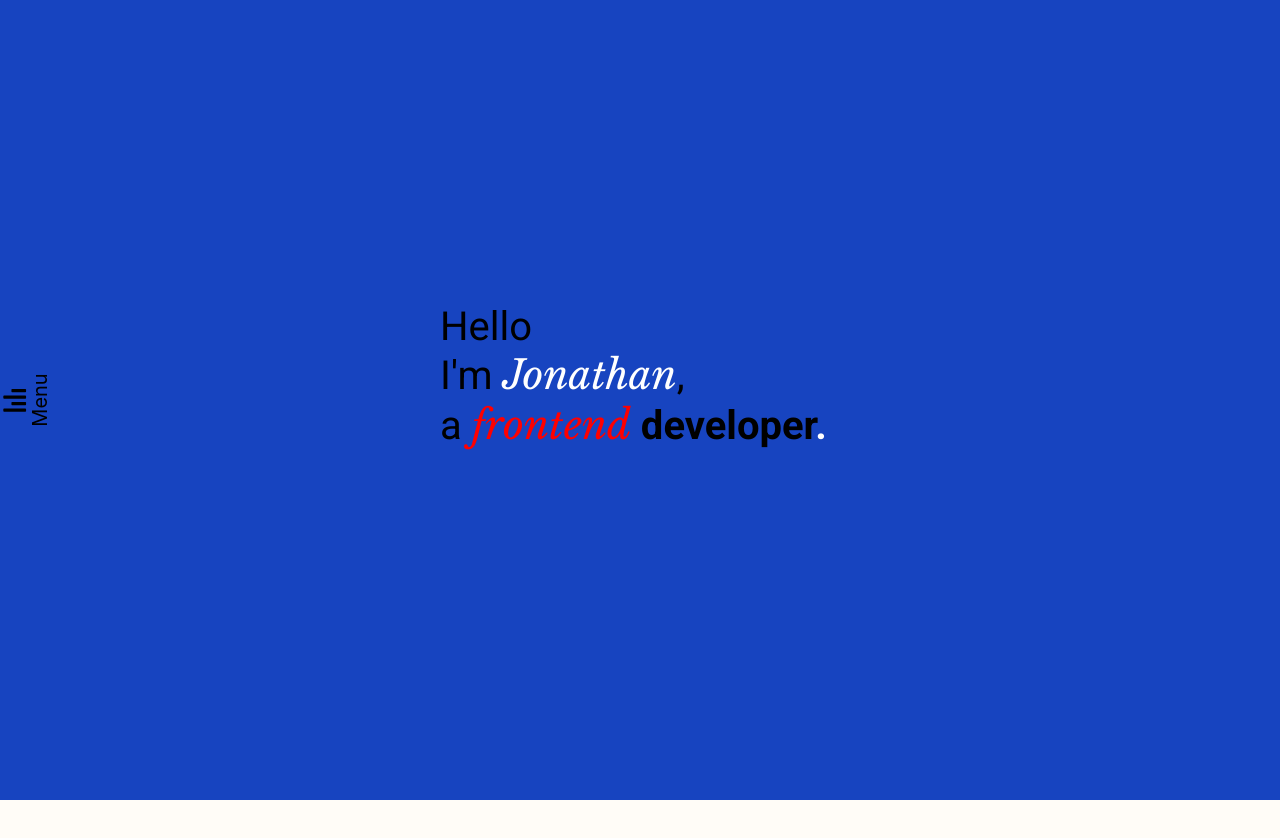
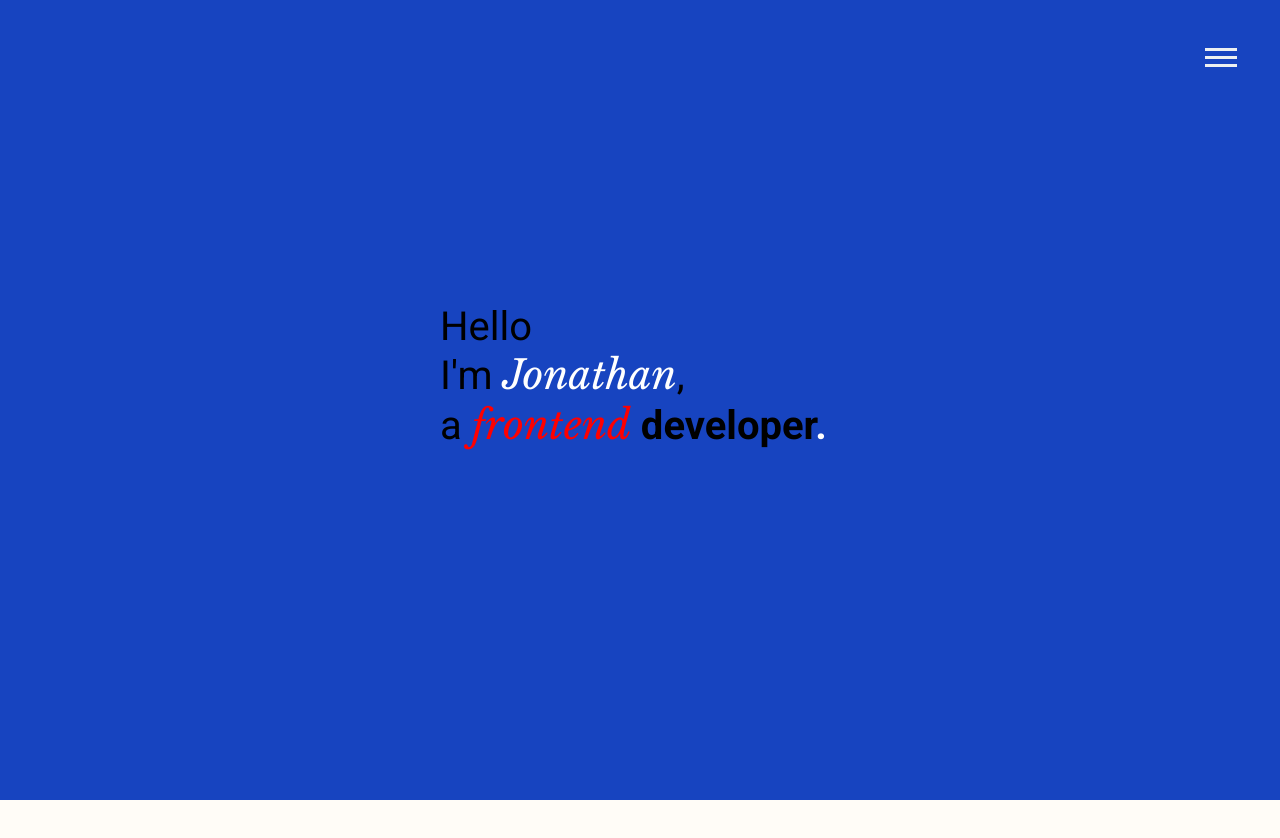
Before and after one commit to Jonathandah/portfolio, a React (Create React App) app: page / in a window 1280 px wide. Shown: the top 838 px of the page. Built offline with nearby package versions, Linux system fonts and the light colour scheme.

Commit message:
added menue

```diff
--- a/src/App.jsx
+++ b/src/App.jsx
@@ -6,29 +6,86 @@ import { library } from "@fortawesome/fontawesome-svg-core";
 import { fab } from "@fortawesome/free-brands-svg-icons";
 import { faAlignRight } from "@fortawesome/free-solid-svg-icons";
 import { FontAwesomeIcon } from "@fortawesome/react-fontawesome";
+import { Mail, GitHub, Linkedin } from "react-feather";
 
 library.add(fab);
 
 function App() {
   const [sidebar, updateSidebar] = useState(false);
 
-    function openSidebar(e) {
-      console.log(document.querySelector(".App__sidebar").classList);
-      if (!sidebar) {
-        document.querySelector(".App__sidebar").style.width = "40vw"
-        document.querySelector(".sidebar__content").style.width ="40vw"
-        updateSidebar(true);
-      } else {
-        document.querySelector(".App__sidebar").style.width = "60px"
-        document.querySelector(".sidebar__content").style.width ="0vw"
-        updateSidebar(false);
-      }
+  function openMenu(e) {
+    if (!sidebar) {
+      console.log("open");
+      document.querySelector(".App").style.overflow = "hidden"
+      document.querySelector(".hamburger").classList.add("is-active");
+      document.querySelector(".App__header").classList.add("is-open");
+      updateSidebar(true);
+    } else {
+      console.log("close");
+      document.querySelector(".App").style.overflow = "auto"
+      document.querySelector(".hamburger").classList.remove("is-active");
+      document.querySelector(".App__header").classList.remove("is-open");
+      updateSidebar(false);
     }
+  }
   return (
     <Router>
       <div className="App">
-        <header className="App__header"></header>
-        <aside className="App__sidebar">
+        <header className="App__header">
+          <section className="header__section">
+            <div class="hamburger" id="hamburger-1" onClick={() => openMenu()}>
+              <span class="line"></span>
+              <span class="line"></span>
+              <span class="line"></span>
+            </div>
+          </section>
+          {sidebar && (
+            <>
+              <ul className="header__menu">
+                <li>
+                  <a>Intro</a>
+                </li>
+                <li>
+                  <a>My Skillset</a>
+                </li>
+                <li>
+                  <a>Work</a>
+                </li>
+                <li>
+                  <a>Contact</a>
+                </li>
+              </ul>
+              <section className="header__social">
+                <ul className="social__list">
+                  <li className="list__item">
+                    <a href="mailto: jonathan.dahnberg1@gmail.com">
+                      <Mail className="item__icon" />
+                    </a>
+                  </li>
+                  <li className="list__item">
+                    <a
+                      href="https://www.linkedin.com/in/jonathan-meeprong-dahnberg-5289ba174/"
+                      target="_blank"
+                      rel="noopener noreferrer"
+                    >
+                      <Linkedin className="item__icon" />
+                    </a>
+                  </li>
+                  <li className="list__item">
+                    <a
+                      href="https://github.com/Jonathandah"
+                      target="_blank"
+                      rel="noopener noreferrer"
+                    >
+                      <GitHub className="item__icon" />
+                    </a>
+                  </li>
+                </ul>
+              </section>
+            </>
+          )}
+        </header>
+        {/* <aside className="App__sidebar">
         {sidebar && <div className="sidebar__shading" />}
         <div className="sidebar__content"> </div>
 
@@ -37,10 +94,9 @@ function App() {
             <FontAwesomeIcon className="box__icon" icon={faAlignRight} />
             <p className="box__text">Menu</p>
           </div>
-        </aside>
+        </aside> */}
 
         <main className="App__main">
-
           <Route exact path="/" component={Home} />
         </main>
         <footer className="App__footer"></footer>
--- a/src/App.sass
+++ b/src/App.sass
@@ -8,63 +8,177 @@
     flex-direction: column
     justify-content: center
     align-items: center
-  .App__header
-    position: fixed
-    width: 100%
-    height: 60px
-    z-index: 20
-    top: 0
-  .App__sidebar
-    position: fixed
-    width: 60px
-    height: 100%
-    left: 0
-    display: flex
-    justify-content: flex-start
-    align-items: center
-    z-index: 20
-    -webkit-transition: all 0.3s ease-in-out
-    -moz-transition: all 0.3s ease-in-out
-    -o-transition: all 0.3s ease-in-out
-    transition: all 0.3s ease-in-out
-    .sidebar__shading
-      position: absolute
-      width: 100vw
-      height: 100vh
-      background: #000000cc
-      z-index: 10
-    .sidebar__content
-      width: 0vw
-      height: 100vh
-      background: white
+    .App__header
+      position: fixed
+      width: 100%
+      height: 100px
       z-index: 20
-      transition: all 0.3s ease-in-out
-    .sidebar__box
+      top: 0
       display: flex
       flex-direction: column
+      justify-content: space-between
+      align-items: flex-start
+      .header__section
+        position: absolute
+        width: 100%
+        height: 100px
+        .hamburger
+          z-index: 100
+          position: absolute
+          top: 43px
+          right: 43px
+          // background: #ffffff1f
+          // border-radius: 50%
+          // width: 100px
+          // height: 100px
+          // display: flex
+          // flex-direction: column
+          // justify-content: center
+          // align-items: center
+          &:hover
+            cursor: pointer
+          .line
+            width: 32px
+            height: 3px
+            background-color: #ecf0f1
+            display: block
+            margin: 5px auto
+            -webkit-transition: all 0.3s ease-in-out
+            -o-transition: all 0.3s ease-in-out
+            transition: all 0.3s ease-in-out
+        .is-active
+          .line
+            &:nth-child(2)
+              opacity: 0
+            &:nth-child(1)
+              -webkit-transform: translateY(8px) rotate(45deg)
+              -ms-transform: translateY(8px) rotate(45deg)
+              -o-transform: translateY(8px) rotate(45deg)
+              transform: translateY(8px) rotate(45deg)
+            &:nth-child(3)
+              -webkit-transform: translateY(-8px) rotate(-45deg)
+              -ms-transform: translateY(-8px) rotate(-45deg)
+              -o-transform: translateY(-8px) rotate(-45deg)
+              transform: translateY(-8px) rotate(-45deg)
+      .header__menu
+        list-style: none
+        padding: 0
+        width: inherit
+        margin-left: 60%
+        padding-top: 6.875rem
+        animation: showNavigation .9s ease forwards
+        opacity: 0
+        li
+          padding: 0.4rem
+          padding-left: 0
+          a
+            font-size: 3rem
+            font-family: 'Roboto', sans-serif
+            font-weight: 700
+            &:hover
+              cursor: pointer
+      .header__social
+        display: flex
+        justify-content: flex-start
+        align-items: center
+        width: inherit
+        margin-left: 60%
+        margin-bottom: 90px
+        height: 120px
+        animation: showSocials .9s ease .4s forwards
+        opacity: 0
+        .social__list
+          list-style: none
+          padding: 0
+          width: inherit
+          display: flex
+          li
+            margin: 0 12px
+            font-size: 1.4375rem
+            &:first-of-type
+              margin-left: 0px
+            a
+              display: contents
+              color: inherit
+              text-decoration: none
+    .is-open
+      height: 100%
+      background: white
+      transition: background 0.3s ease-in-out
+
+
+    // .App__sidebar
+    //   position: fixed
+    //   width: 60px
+    //   height: 100%
+    //   left: 0
+    //   display: flex
+    //   justify-content: flex-start
+    //   align-items: center
+    //   z-index: 20
+    //   -webkit-transition: all 0.3s ease-in-out
+    //   -moz-transition: all 0.3s ease-in-out
+    //   -o-transition: all 0.3s ease-in-out
+    //   transition: all 0.3s ease-in-out
+    //   .sidebar__shading
+    //     position: absolute
+    //     width: 100vw
+    //     height: 100vh
+    //     background: #000000cc
+    //     z-index: 10
+    //   .sidebar__content
+    //     width: 0vw
+    //     height: 100vh
+    //     background: white
+    //     z-index: 20
+    //     transition: all 0.3s ease-in-out
+    //   .sidebar__box
+    //     display: flex
+    //     flex-direction: column
+    //     justify-content: center
+    //     align-items: center
+    //     transform: rotate(270deg)
+    //     color: #000
+    //     z-index: 20
+    //     &:hover
+    //       cursor: pointer
+    //     .box__icon
+    //       font-size: 26px
+    //       transform: rotate(90deg)
+    //     .box__text
+    //       font-size: 20px
+    .App__main
+      position: relative
+      width: 100%
+      height: 100%
+      display: flex
       justify-content: center
-      align-items: center
-      transform: rotate(270deg)
-      color: #000
+      align-items: flex-start
+      box-sizing: border-box
+    .App__footer
+      position: fixed
+      width: 100%
+      height: 60px
+      bottom: 0
       z-index: 20
-      &:hover
-        cursor: pointer
-      .box__icon
-        font-size: 26px
-        transform: rotate(90deg)
-      .box__text
-        font-size: 20px
-  .App__main
-    position: relative
-    width: 100%
-    height: 100%
-    display: flex
-    justify-content: center
-    align-items: flex-start
-    box-sizing: border-box
-  .App__footer
-    position: fixed
-    width: 100%
-    height: 60px
-    bottom: 0
-    z-index: 20
+
+@keyframes showNavigation
+  0%
+    transform: translate3d(0,-40px,0)
+    opacity: 0
+  100%
+    transform: translateZ(0)
+    opacity: 1
+
+
+
+@keyframes showSocials
+  0%
+    transform: translate3d(0,-40px,0)
+    opacity: 0
+
+  100%
+    transform: translateZ(0)
+    opacity: 1
+
+@import url('https://fonts.googleapis.com/css2?family=Libre+Baskerville:ital@0;1&family=Roboto:wght@400;700;900&display=swap')
```
